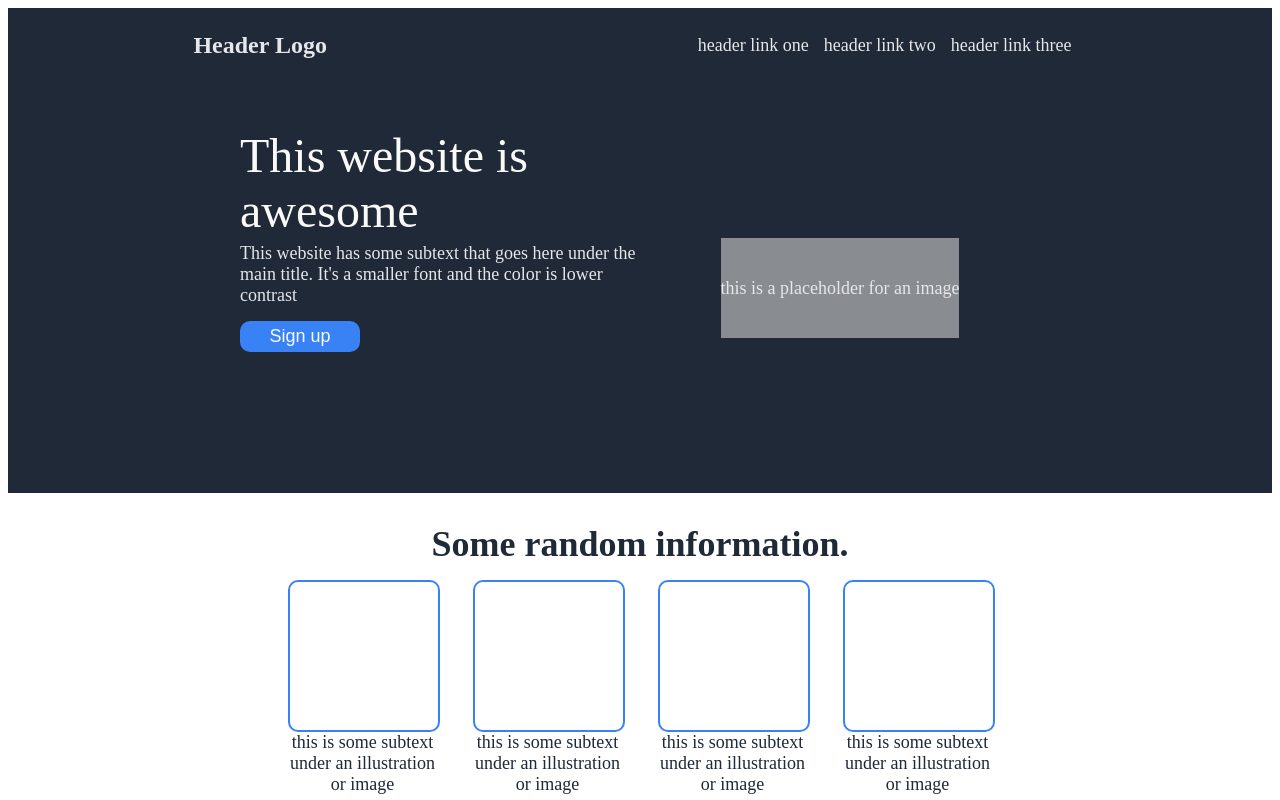
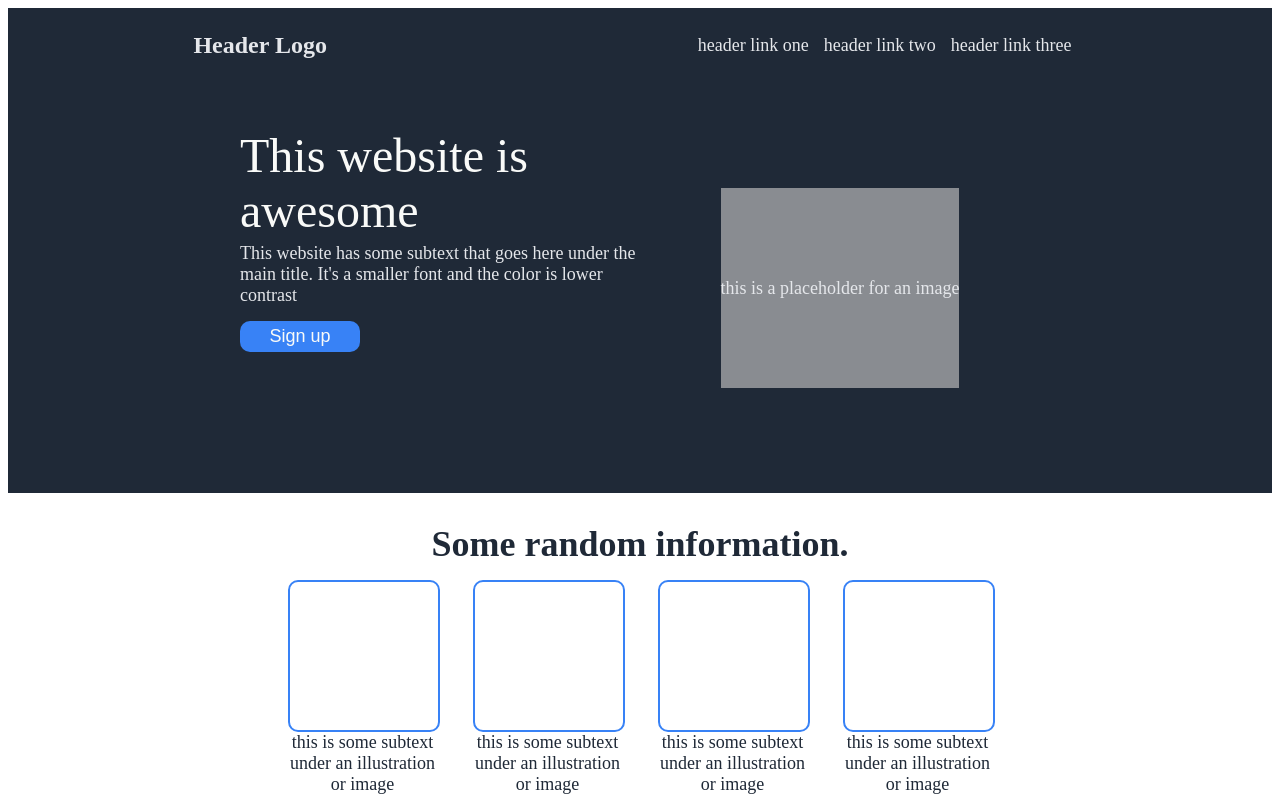
Before and after one commit to Kelvin-Peprah/puppy-love, a plain HTML site: page index.html in a window 1280 px wide. Shown: the top 800 px of the page. Drawn offline with Linux system fonts and the light colour scheme.

Commit message:
landing page

```diff
--- a/style.css
+++ b/style.css
@@ -88,12 +88,13 @@ a {
     flex-flow: column wrap;
     background-color: #898c91;
     max-width: 350px;
-    height: 100px;
+    height: 200px;
 }
 
 .mid-text {
     font-size: 18px;
     color: #e5e7eb;
+    text-align: center;
 }
 
 #section-2 {
```
